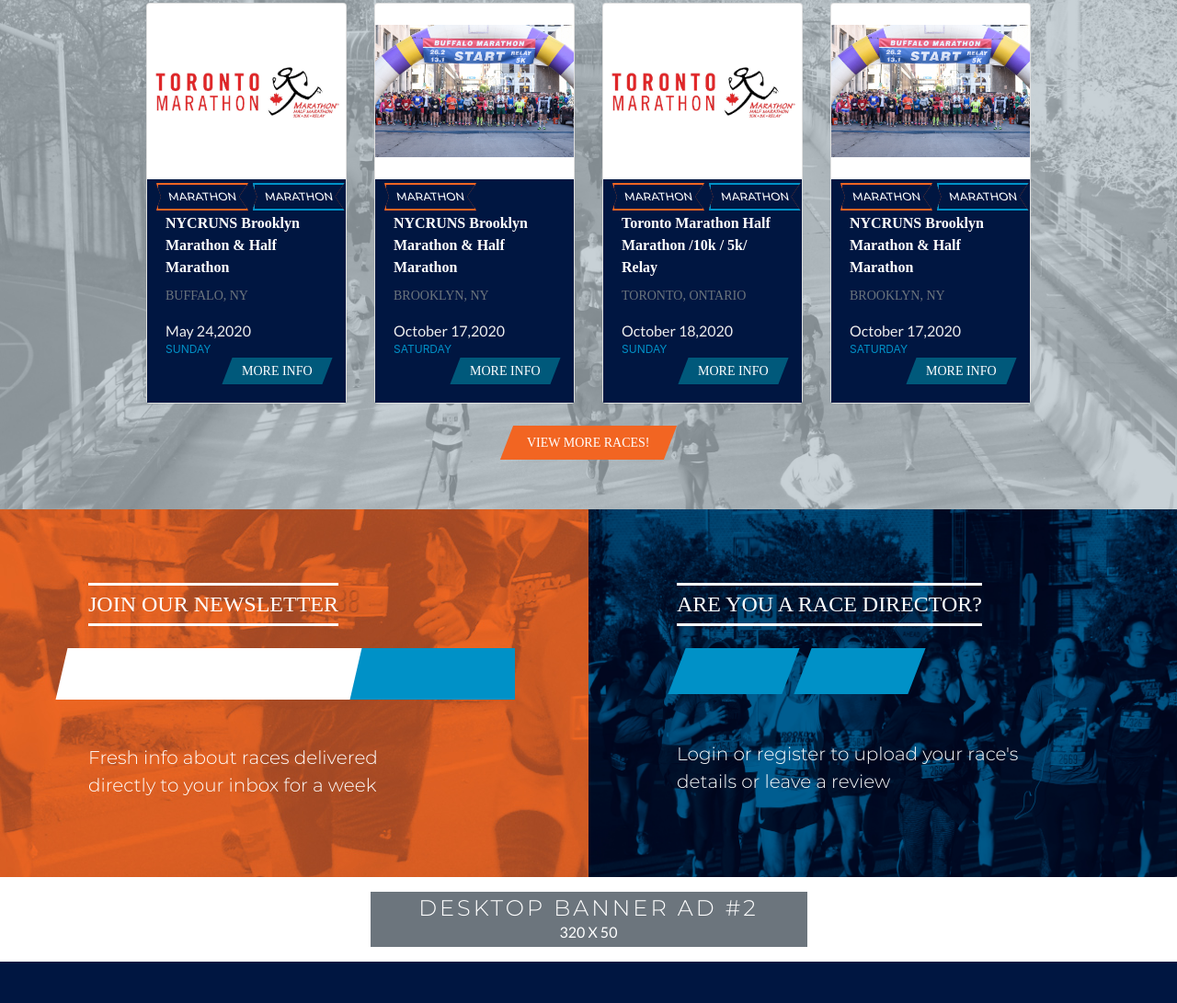
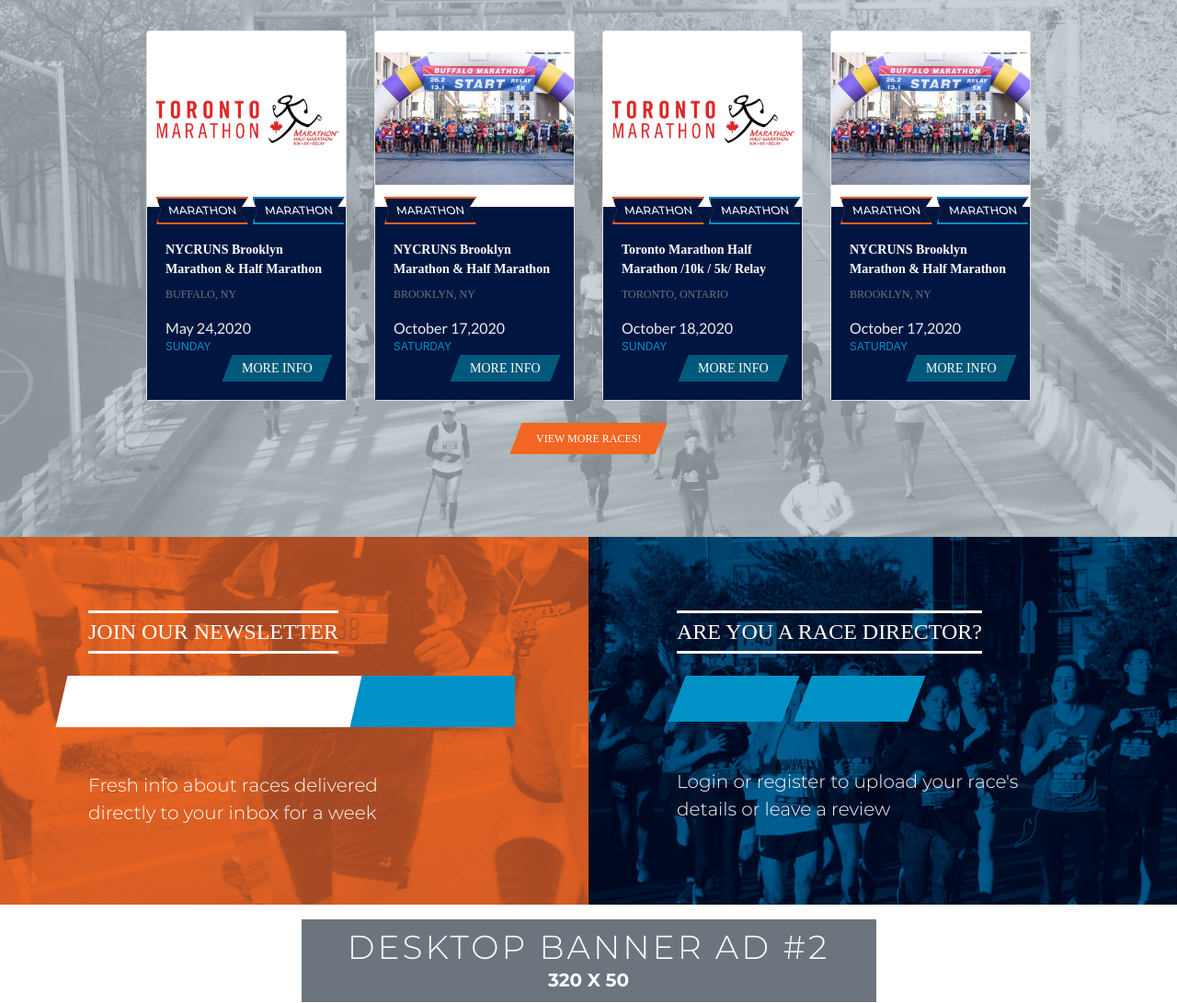
Before and after one commit to lauralee01/run-app, a website: page index.html in a window 1280 px wide. Shown: the part 918-2009 px from the top of the page at 92% size. Drawn offline with nearby package versions, Linux system fonts and the light colour scheme; a web font is replaced by a local one.

Commit message:
refactor html and styles

```diff
--- a/index.html
+++ b/index.html
@@ -40,8 +40,8 @@
             </ul>
         </div>
     </nav>
-    <div class="run-desktop text-center">
-        <div class="run-desktop-wrapper col-sm-12 col-xs-12 col-lg-6 col-xl-6 d-inline-block">
+    <div class="run-desktop d-flex justify-content-center text-center">
+        <div class="run-desktop-wrapper d-flex justify-content-center flex-column col-sm-12 col-xs-12 col-lg-6 col-xl-6">
             <h3 class="text-white"><span class="run-desktop-header">Desktop</span> Banner AD #1</h3>
             <span class="text-white run-desktop-header-span">728 X 90</span>
         </div>
@@ -227,10 +227,10 @@
         </div>
     </div>
     <div class="container-fluid">
-        <div class="run-desktop text-center">
-            <div class="run-desktop-wrapper col-sm-12 col-xs-12 col-lg-6 col-xl-6 d-inline-block">
+        <div class="run-desktop d-flex justify-content-center text-center">
+            <div class="run-desktop-wrapper d-flex justify-content-center flex-column col-sm-12 col-xs-12 col-lg-6 col-xl-6">
                 <h3 class="text-white"><span class="run-desktop-header">Desktop</span> Banner AD #2</h3>
-                <span class="text-white">320 X 50</span>
+                <span class="text-white run-desktop-header-span">320 X 50</span>
             </div>
         </div>
     </div>
--- a/sass/main.scss
+++ b/sass/main.scss
@@ -71,15 +71,20 @@
     text-transform: uppercase;
     padding: 4px 0;
     width: 38%;
+    height: 90px;
       h3 {
-        font-size: 24px;
+        font-size: 36px;
         font-family: 'Montserrat-Light';
         letter-spacing: 3px;
         margin-bottom: -1px;
       }
       span {
-        margin-top: -10px;
+        font-weight: 500;
       }
+  }
+  &-header-span {
+    font-size: 20px;
+    font-family: 'Montserrat';
   }
   &-cover{
     background-image: url('/images/women-run.jpg');
@@ -115,7 +120,7 @@
     text-transform: uppercase;
     font-family: 'Montserrat-BoldItalic';
     transform: skew(-21deg);
-    font-size: 14px;
+    font-size: 12px;
     border: none;
     padding: 8px 22px;
     display: inline-block;
@@ -158,7 +163,7 @@
   &-gray {
     color: #6c757d;
     font-family: "Montserrat-BoldItalic";
-    font-size: 14px;
+    font-size: 12px;
   }
   &-date {
     font-family: 'Lato-Regular';
@@ -184,7 +189,7 @@
   &-card-header {
     font-family: 'SansSerif';
     font-weight: bold;
-    font-size: 16px;
+    font-size: 14px;
     margin-bottom: 8px;
     margin-top: 16px;
   }
```
Also changed, not shown: css/style.css.
